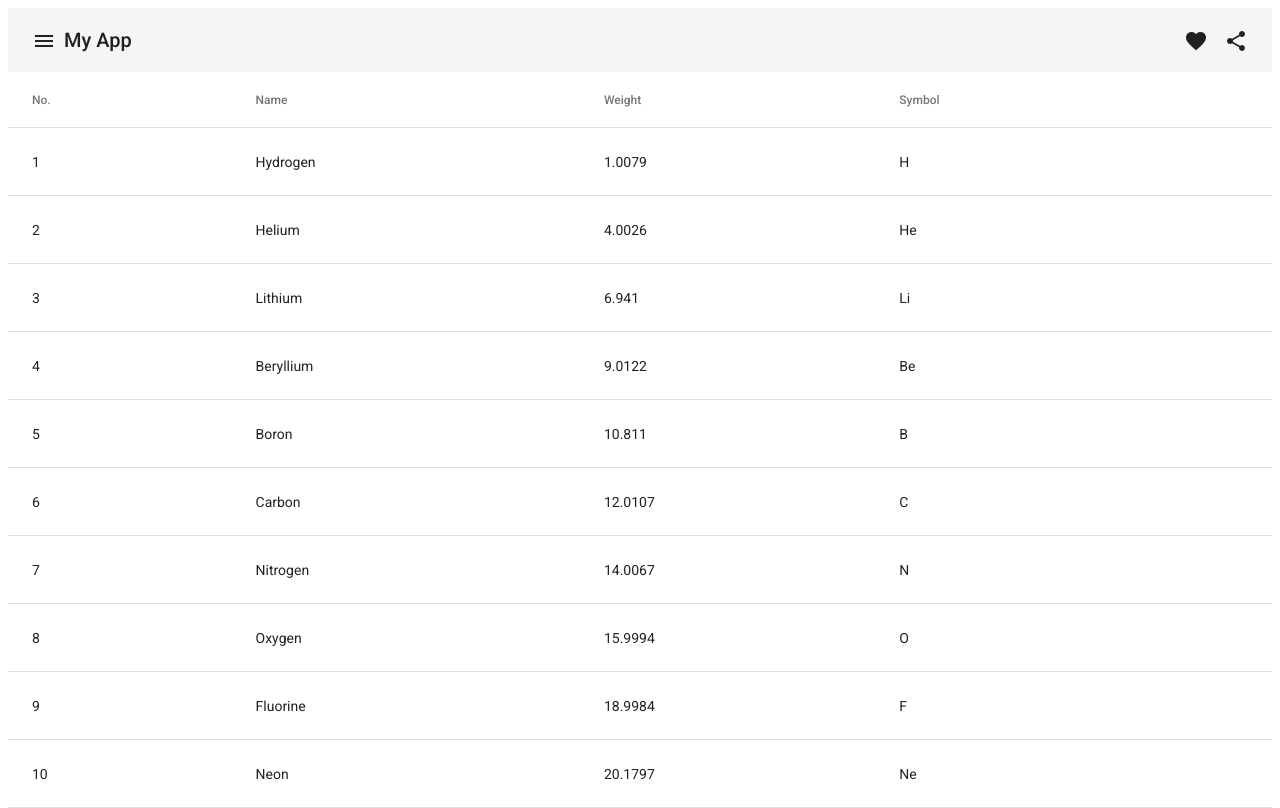
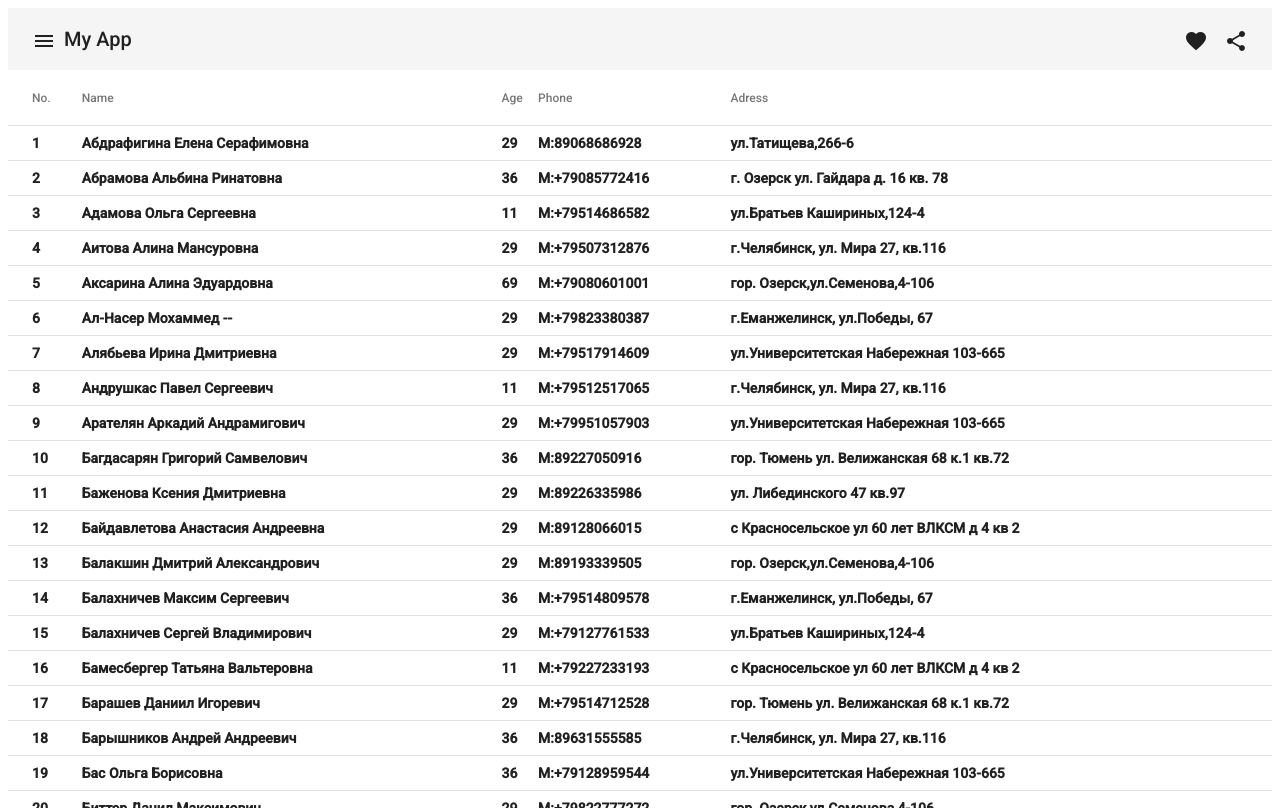
Before and after one commit to RuGrof/dentistryCRM_0, an Angular app: page /users-list in a window 1280 px wide. Built offline with nearby package versions, Linux system fonts and the light colour scheme.

Commit message:
list design

```diff
--- a/src/app/users-list/users-list.component.html
+++ b/src/app/users-list/users-list.component.html
@@ -15,18 +15,24 @@
     <td mat-cell *matCellDef="let element"> {{element.name}} </td>
   </ng-container>
 
-  <!-- Weight Column -->
-  <ng-container matColumnDef="weight">
-    <th mat-header-cell *matHeaderCellDef> Weight </th>
-    <td mat-cell *matCellDef="let element"> {{element.weight}} </td>
+  <!-- Age Column -->
+  <ng-container matColumnDef="age">
+    <th mat-header-cell *matHeaderCellDef> Age </th>
+    <td mat-cell *matCellDef="let element"> {{element.age}} </td>
+  </ng-container>
+
+  <!-- Phone Column -->
+  <ng-container matColumnDef="phone">
+    <th mat-header-cell *matHeaderCellDef> Phone </th>
+    <td mat-cell *matCellDef="let element"> {{element.phone}} </td>
   </ng-container>
 
   <!-- Symbol Column -->
-  <ng-container matColumnDef="symbol">
-    <th mat-header-cell *matHeaderCellDef> Symbol </th>
-    <td mat-cell *matCellDef="let element"> {{element.symbol}} </td>
+  <ng-container matColumnDef="adress">
+    <th mat-header-cell *matHeaderCellDef> Adress </th>
+    <td mat-cell *matCellDef="let element"> {{element.adress}} </td>
   </ng-container>
 
   <tr mat-header-row *matHeaderRowDef="displayedColumns"></tr>
-  <tr mat-row *matRowDef="let row; columns: displayedColumns;"></tr>
+  <tr mat-row *matRowDef="let row; columns: displayedColumns;" class="table-row"></tr>
 </table>
--- a/src/app/users-list/users-list.component.sass
+++ b/src/app/users-list/users-list.component.sass
@@ -4,3 +4,8 @@
 
 .users-list
   flex-basis: 100%
+
+.table-row
+  border: 1px solid #e7e7e7
+  font-weight: bold
+  height: 35px !important
--- a/src/app/users-list/users-list.component.ts
+++ b/src/app/users-list/users-list.component.ts
@@ -2,23 +2,34 @@ import { Component, OnInit } from '@angular/core';
 
 export interface PeriodicElement {
   name: string;
+  age: number;
   position: number;
-  weight: number;
-  symbol: string;
+  phone: string;
+  adress: string;
 
 }
 
 const ELEMENT_DATA: PeriodicElement[] = [
-  {position: 1, name: 'Hydrogen', weight: 1.0079, symbol: 'H'},
-  {position: 2, name: 'Helium', weight: 4.0026, symbol: 'He'},
-  {position: 3, name: 'Lithium', weight: 6.941, symbol: 'Li'},
-  {position: 4, name: 'Beryllium', weight: 9.0122, symbol: 'Be'},
-  {position: 5, name: 'Boron', weight: 10.811, symbol: 'B'},
-  {position: 6, name: 'Carbon', weight: 12.0107, symbol: 'C'},
-  {position: 7, name: 'Nitrogen', weight: 14.0067, symbol: 'N'},
-  {position: 8, name: 'Oxygen', weight: 15.9994, symbol: 'O'},
-  {position: 9, name: 'Fluorine', weight: 18.9984, symbol: 'F'},
-  {position: 10, name: 'Neon', weight: 20.1797, symbol: 'Ne'},
+  {position: 1, name: 'Абдрафигина Елена Серафимовна',    age: 29, phone: 'М:89068686928', adress: 'ул.Татищева,266-6'},
+  {position: 2, name: 'Абрамова Альбина Ринатовна',       age: 36, phone: 'М:+79085772416 ', adress: 'г. Озерск ул. Гайдара д. 16 кв. 78'},
+  {position: 3, name: 'Адамова Ольга Сергеевна',          age: 11, phone: 'М:+79514686582', adress: 'ул.Братьев Кашириных,124-4  '},
+  {position: 4, name: 'Аитова	Алина	Мансуровна',          age: 29, phone: 'М:+79507312876', adress: 'г.Челябинск, ул. Мира 27, кв.116'},
+  {position: 5, name: 'Аксарина Алина Эдуардовна',        age: 69, phone: 'М:+79080601001', adress: 'гор. Озерск,ул.Семенова,4-106'},
+  {position: 6, name: 'Ал-Насер Мохаммед --',             age: 29, phone: 'М:+79823380387', adress: 'г.Еманжелинск, ул.Победы, 67 '},
+  {position: 7, name: 'Алябьева Ирина Дмитриевна',        age: 29, phone: 'М:+79517914609 ', adress: 'ул.Университетская Набережная 103-665'},
+  {position: 8, name: 'Андрушкас Павел Сергеевич',        age: 11, phone: 'М:+79512517065 ', adress: 'г.Челябинск, ул. Мира 27, кв.116'},
+  {position: 9, name: 'Арателян Аркадий Андрамигович',    age: 29, phone: 'М:+79951057903 ', adress: 'ул.Университетская Набережная 103-665'},
+  {position: 10, name: 'Багдасарян Григорий Самвелович',  age: 36, phone: 'М:89227050916 ', adress: 'гор. Тюмень ул. Велижанская 68 к.1 кв.72'},
+  {position: 11, name: 'Баженова Ксения Дмитриевна',      age: 29, phone: 'М:89226335986  ', adress: 'ул. Либединского 47 кв.97'},
+  {position: 12, name: 'Байдавлетова Анастасия Андреевна',age: 29, phone: 'М:89128066015', adress: 'с Красносельское ул 60 лет ВЛКСМ д 4 кв 2 '},
+  {position: 13, name: 'Балакшин Дмитрий Александрович',  age: 29, phone: 'М:89193339505', adress: 'гор. Озерск,ул.Семенова,4-106'},
+  {position: 14, name: 'Балахничев Максим Сергеевич    ', age: 36, phone: 'М:+79514809578', adress: 'г.Еманжелинск, ул.Победы, 67 '},
+  {position: 15, name: 'Балахничев Сергей Владимирович',  age: 29, phone: 'М:+79127761533 ', adress: 'ул.Братьев Кашириных,124-4  '},
+  {position: 16, name: 'Бамесбергер Татьяна Вальтеровна', age: 11, phone: 'М:+79227233193', adress: 'с Красносельское ул 60 лет ВЛКСМ д 4 кв 2 '},
+  {position: 17, name: 'Барашев Даниил Игоревич',         age: 29, phone: 'М:+79514712528 ', adress: 'гор. Тюмень ул. Велижанская 68 к.1 кв.72'},
+  {position: 18, name: 'Барышников Андрей Андреевич',     age: 36, phone: 'М:89631555585 ', adress: 'г.Челябинск, ул. Мира 27, кв.116'},
+  {position: 19, name: 'Бас Ольга Борисовна',             age: 36, phone: 'М:+79128959544 ', adress: 'ул.Университетская Набережная 103-665'},
+  {position: 20, name: 'Биттер Данил Максимович ',        age: 29, phone: 'М:+79822777272', adress: 'гор. Озерск,ул.Семенова,4-106'},
 ];
 
 @Component({
@@ -28,7 +39,7 @@ const ELEMENT_DATA: PeriodicElement[] = [
 })
 export class UsersListComponent implements OnInit {
 
-  displayedColumns: string[] = ['position', 'name', 'weight', 'symbol'];
+  displayedColumns: string[] = ['position', 'name', 'age', 'phone', 'adress'];
   dataSource = ELEMENT_DATA;
 
   constructor() { }
```
Also changed, not shown: 1 other file (tests, documents, lock files or other folders).
